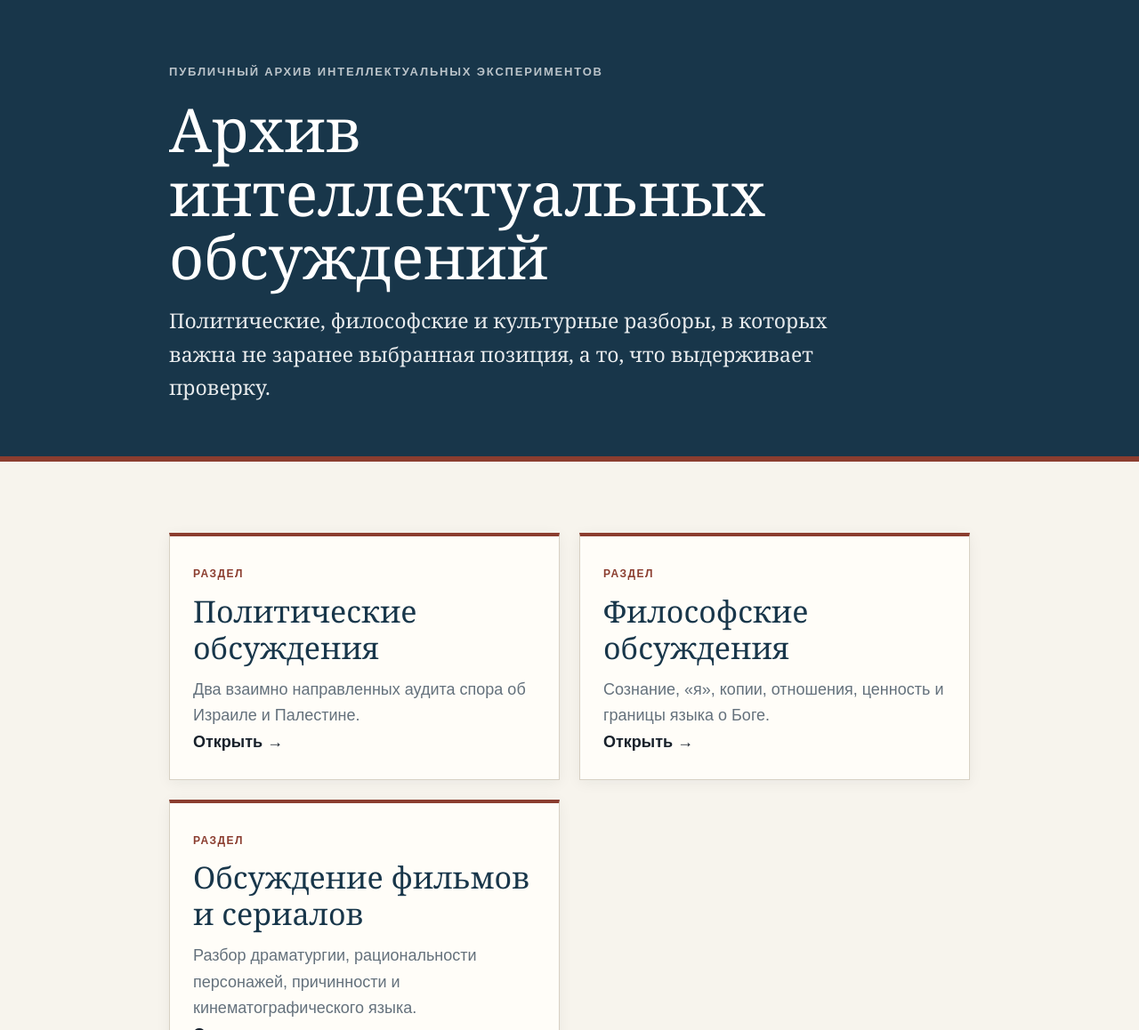
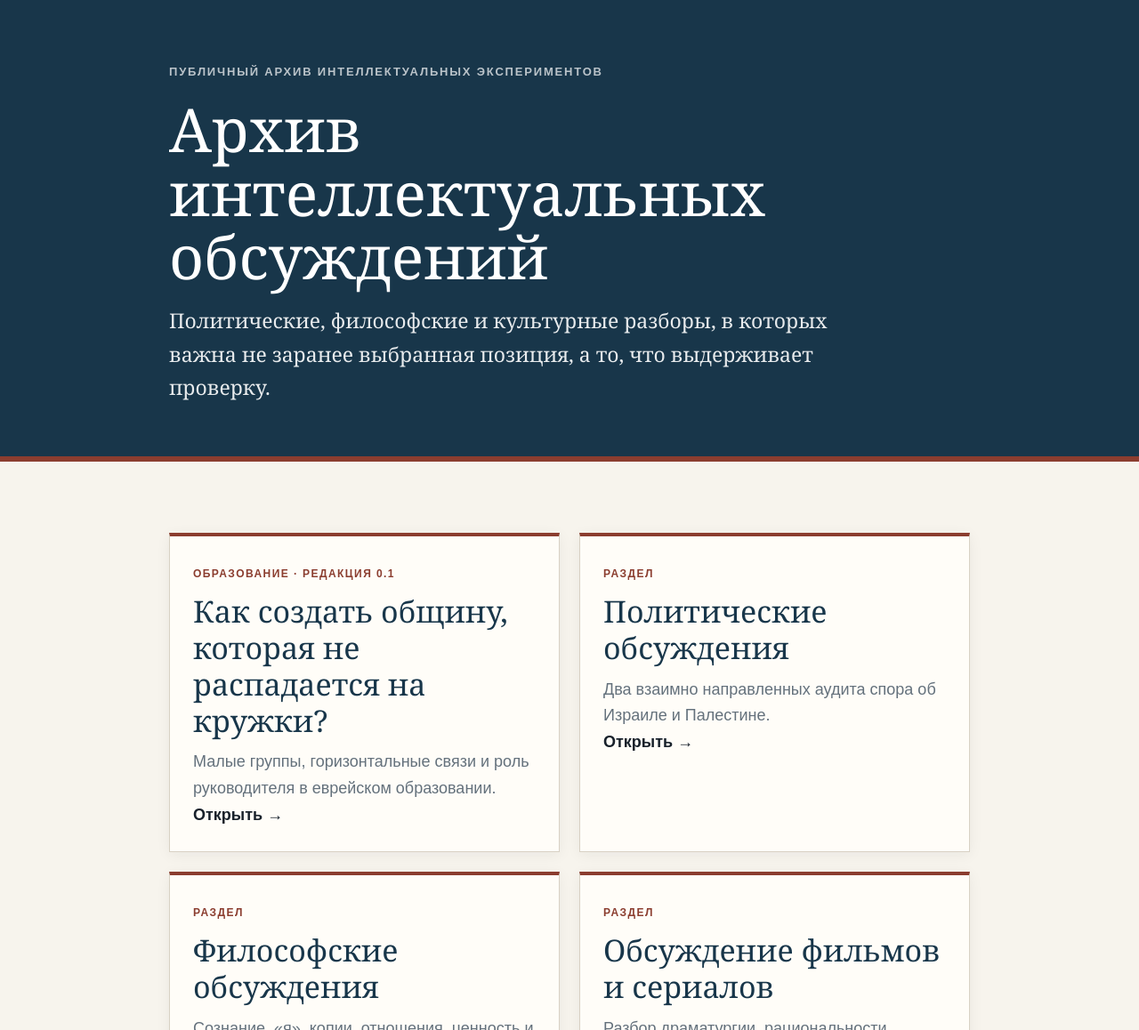
Before and after one commit to Ishayahu/discussion-archive, a website built with Vite: page index.html in a window 1280 px wide. Shown: the top 1158 px of the page at 89% size. Built offline with nearby package versions, Linux system fonts and the light colour scheme.

Commit message:
Wire community education article into archive: index.html

```diff
--- a/index.html
+++ b/index.html
@@ -20,6 +20,12 @@
       </header>
       <main class="wrap">
         <div class="grid">
+          <a class="card" href="./community-small-groups.html">
+            <span>Образование · редакция 0.1</span>
+            <h2>Как создать общину, которая не распадается на кружки?</h2>
+            <p>Малые группы, горизонтальные связи и роль руководителя в еврейском образовании.</p>
+            <b>Открыть →</b>
+          </a>
           <a class="card" href="./politics.html"
             ><span>Раздел</span>
             <h2>Политические обсуждения</h2>
```
